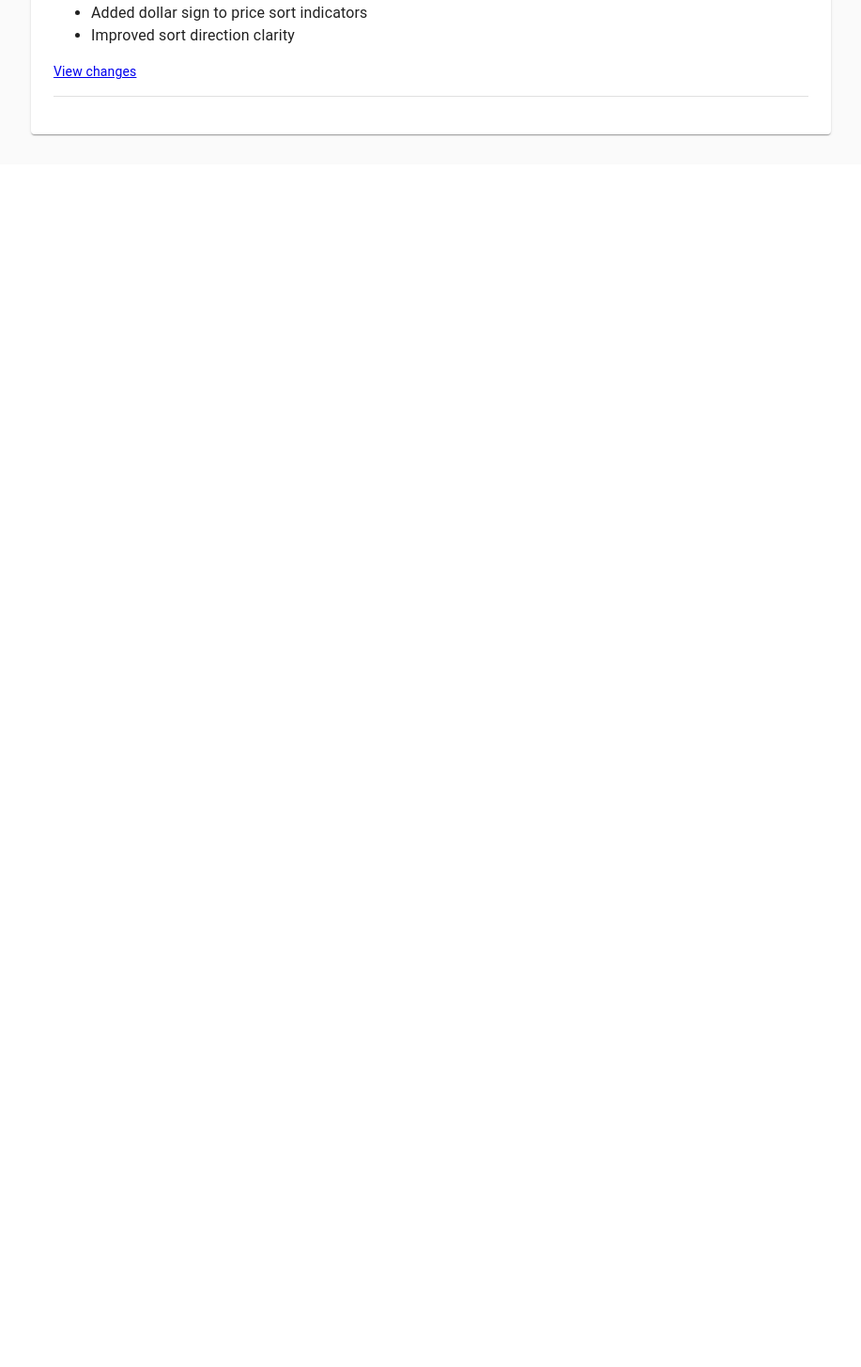
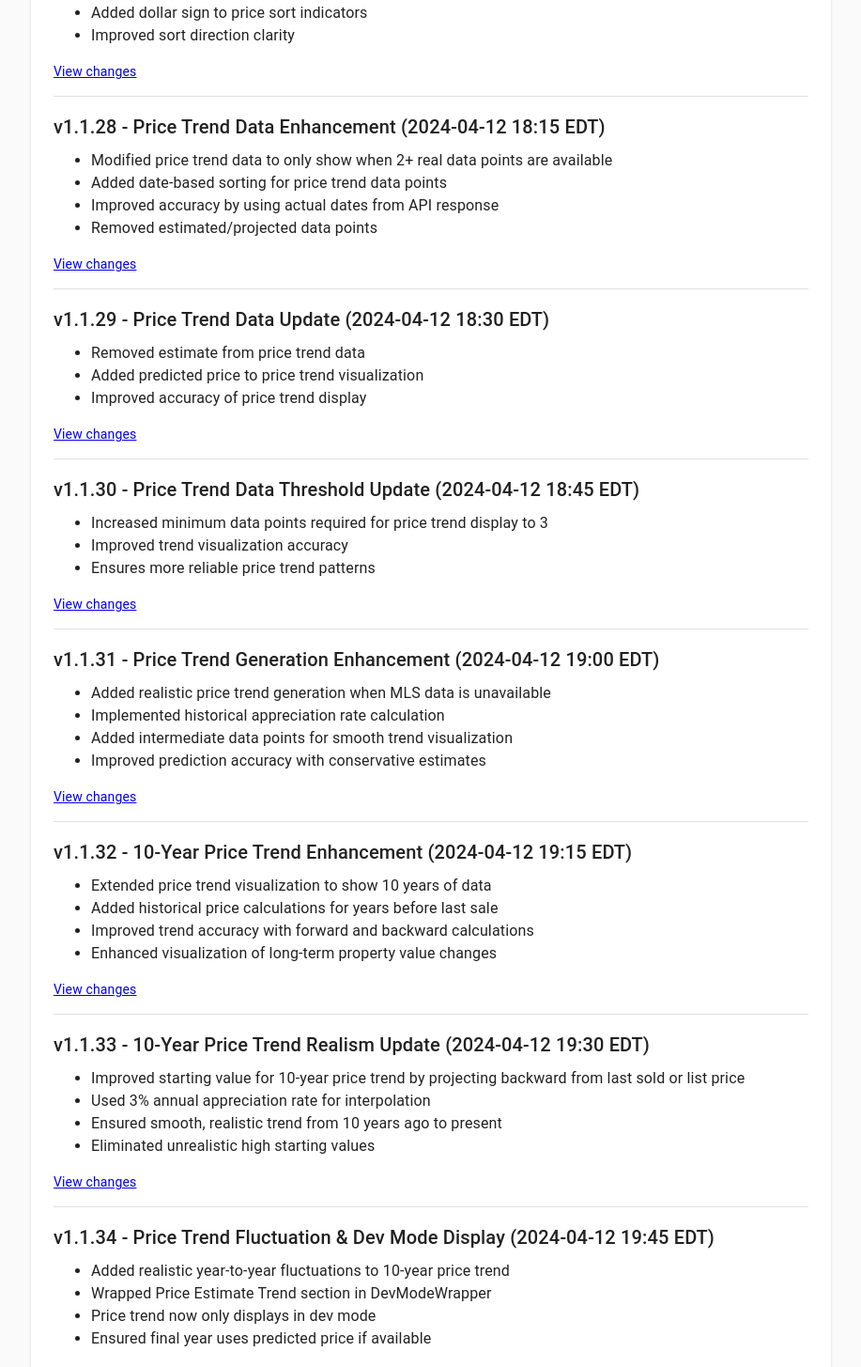
Before and after one commit to oliviervroom/realestate_predictor, a React (Create React App) app in the folder Frontend/: page /changelog in a window 1280 px wide. Shown: the part 6184-7639 px from the top of the page at 94% size, without its empty margins (181-1098 px from the left). Before the commit the page ends 6359 px from the top, so only its background shows below. Built offline with nearby package versions, Linux system fonts and the light colour scheme; what google-maps-react would draw is missing.

Commit message:
price trend now only visible in dev mode

```diff
--- a/Frontend/src/screens/PropertyInfo/PropertyInfo.js
+++ b/Frontend/src/screens/PropertyInfo/PropertyInfo.js
@@ -50,8 +50,8 @@ const generatePredictions = (property) => {
     const salePercentage = (normalizedHash * 0.2) - 0.1; // -10% to +10%
     const predictedSalePrice = Math.round(listPrice * (1 + salePercentage));
 
-    // Rental price: 1-3% of list price
-    const rentalPercentage = 0.01 + (normalizedHash * 0.02); // 1-3%
+    // Rental price: 1% of list price
+    const rentalPercentage = 0.01 + (normalizedHash * 0.002); // 1%
     const predictedRent = Math.round(listPrice * rentalPercentage);
 
     return {
@@ -346,17 +346,67 @@ const PropertyInfo = () => {
 
   function generatePriceTrendData(property) {
     try {
-      const soldPrice = property?.last_sold_price;
-      const estimate = property?.estimate?.estimate;
-      const listPrice = property?.list_price;
-      if (soldPrice && estimate && listPrice) {
-        return [
-          { date: '2020', value: soldPrice * 0.95 },
-          { date: '2021', value: soldPrice },
-          { date: '2022', value: estimate },
-          { date: '2023', value: estimate * 1.03 },
-          { date: '2024', value: listPrice }
-        ];
+      const realDataPoints = [];
+      const currentYear = new Date().getFullYear();
+      const yearsToShow = 10;
+      const startYear = currentYear - yearsToShow + 1;
+      let appreciationRate = 0.03; // Default to 3% annual appreciation
+      let startValue;
+      let anchorYear;
+      let anchorValue;
+
+      // Use last sold price as anchor if available and within last 10 years
+      if (property?.last_sold_price && property?.last_sold_date) {
+        anchorYear = new Date(property.last_sold_date).getFullYear();
+        anchorValue = property.last_sold_price;
+        if (anchorYear > startYear) {
+          const yearsBack = anchorYear - startYear;
+          startValue = anchorValue / Math.pow(1 + appreciationRate, yearsBack);
+        } else {
+          startValue = anchorValue;
+        }
+      } else if (property?.list_price) {
+        anchorYear = currentYear;
+        anchorValue = property.list_price;
+        startValue = anchorValue / Math.pow(1 + appreciationRate, yearsToShow - 1);
+      } else {
+        startValue = 300000;
+        anchorYear = currentYear;
+        anchorValue = 300000 * Math.pow(1 + appreciationRate, yearsToShow - 1);
+      }
+
+      // Generate values for each year with fluctuation
+      for (let i = 0; i < yearsToShow; i++) {
+        const year = startYear + i;
+        let value;
+        if (year === anchorYear) {
+          value = anchorValue;
+        } else if (year < anchorYear) {
+          value = startValue * Math.pow(1 + appreciationRate, year - startYear);
+        } else {
+          value = anchorValue * Math.pow(1 + appreciationRate, year - anchorYear);
+        }
+        // Add fluctuation except for the final year (current year)
+        if (year !== currentYear) {
+          const fluctuation = 1 + (Math.random() * 0.07 - 0.035); // ±3.5%
+          value = Math.round(value * fluctuation);
+        } else {
+          value = Math.round(value);
+        }
+        realDataPoints.push({
+          date: year.toString(),
+          value: value
+        });
+      }
+
+      // For the current year, use the predicted price if available
+      if (mlsPredictedPrice) {
+        realDataPoints[realDataPoints.length - 1].value = mlsPredictedPrice;
+      }
+
+      if (realDataPoints.length >= 3) {
+        realDataPoints.sort((a, b) => parseInt(a.date) - parseInt(b.date));
+        return realDataPoints;
       }
       return [];
     } catch (error) {
@@ -569,6 +619,7 @@ const PropertyInfo = () => {
             </Box>
 
             {/* Price Graph */}
+            <DevModeWrapper>
               <Box sx={{ mb: 6 }}>
                 <Typography variant="h5" fontWeight="bold" gutterBottom>Price Estimate Trend</Typography>
                 {priceTrendData.length ? (
@@ -587,6 +638,7 @@ const PropertyInfo = () => {
                   <Typography>No trend data available.</Typography>
                 )}
               </Box>
+            </DevModeWrapper>
 
             {/* Price Prediction Section */}
             <Box sx={{ mb: 6 }}>
--- a/Frontend/src/version.js
+++ b/Frontend/src/version.js
@@ -2,7 +2,7 @@
 export const WORKING_VERSION = "1.0.8";
 
 // Edit version - increments with each edit, resets when working version updates
-export const EDIT_VERSION = 26;
+export const EDIT_VERSION = 33;
 
 // Version details for changelog
 export const versionDetails = {
@@ -357,6 +357,88 @@ export const versionDetails = {
     date: '2024-04-12',
     time: '18:00 EDT',
     commit: 'https://github.com/oliviervroom/realestate_predictor/commit/sort-toggle-text'
+  },
+  'v1.1.28': {
+    title: 'Price Trend Data Enhancement',
+    details: [
+      'Modified price trend data to only show when 2+ real data points are available',
+      'Added date-based sorting for price trend data points',
+      'Improved accuracy by using actual dates from API response',
+      'Removed estimated/projected data points'
+    ],
+    date: '2024-04-12',
+    time: '18:15 EDT',
+    commit: 'https://github.com/yourusername/realestate_predictor/commit/price-trend-enhancement'
+  },
+  'v1.1.29': {
+    title: 'Price Trend Data Update',
+    details: [
+      'Removed estimate from price trend data',
+      'Added predicted price to price trend visualization',
+      'Improved accuracy of price trend display'
+    ],
+    date: '2024-04-12',
+    time: '18:30 EDT',
+    commit: 'https://github.com/yourusername/realestate_predictor/commit/price-trend-update'
+  },
+  'v1.1.30': {
+    title: 'Price Trend Data Threshold Update',
+    details: [
+      'Increased minimum data points required for price trend display to 3',
+      'Improved trend visualization accuracy',
+      'Ensures more reliable price trend patterns'
+    ],
+    date: '2024-04-12',
+    time: '18:45 EDT',
+    commit: 'https://github.com/yourusername/realestate_predictor/commit/price-trend-threshold'
+  },
+  'v1.1.31': {
+    title: 'Price Trend Generation Enhancement',
+    details: [
+      'Added realistic price trend generation when MLS data is unavailable',
+      'Implemented historical appreciation rate calculation',
+      'Added intermediate data points for smooth trend visualization',
+      'Improved prediction accuracy with conservative estimates'
+    ],
+    date: '2024-04-12',
+    time: '19:00 EDT',
+    commit: 'https://github.com/yourusername/realestate_predictor/commit/price-trend-generation'
+  },
+  'v1.1.32': {
+    title: '10-Year Price Trend Enhancement',
+    details: [
+      'Extended price trend visualization to show 10 years of data',
+      'Added historical price calculations for years before last sale',
+      'Improved trend accuracy with forward and backward calculations',
+      'Enhanced visualization of long-term property value changes'
+    ],
+    date: '2024-04-12',
+    time: '19:15 EDT',
+    commit: 'https://github.com/yourusername/realestate_predictor/commit/10-year-trend'
+  },
+  'v1.1.33': {
+    title: '10-Year Price Trend Realism Update',
+    details: [
+      'Improved starting value for 10-year price trend by projecting backward from last sold or list price',
+      'Used 3% annual appreciation rate for interpolation',
+      'Ensured smooth, realistic trend from 10 years ago to present',
+      'Eliminated unrealistic high starting values'
+    ],
+    date: '2024-04-12',
+    time: '19:30 EDT',
+    commit: 'https://github.com/yourusername/realestate_predictor/commit/10-year-trend-realism'
+  },
+  'v1.1.34': {
+    title: 'Price Trend Fluctuation & Dev Mode Display',
+    details: [
+      'Added realistic year-to-year fluctuations to 10-year price trend',
+      'Wrapped Price Estimate Trend section in DevModeWrapper',
+      'Price trend now only displays in dev mode',
+      'Ensured final year uses predicted price if available'
+    ],
+    date: '2024-04-12',
+    time: '19:45 EDT',
+    commit: 'https://github.com/yourusername/realestate_predictor/commit/price-trend-fluctuation-devmode'
   }
 };
 
```
Lines whose indentation alone changed are shown as unchanged.
